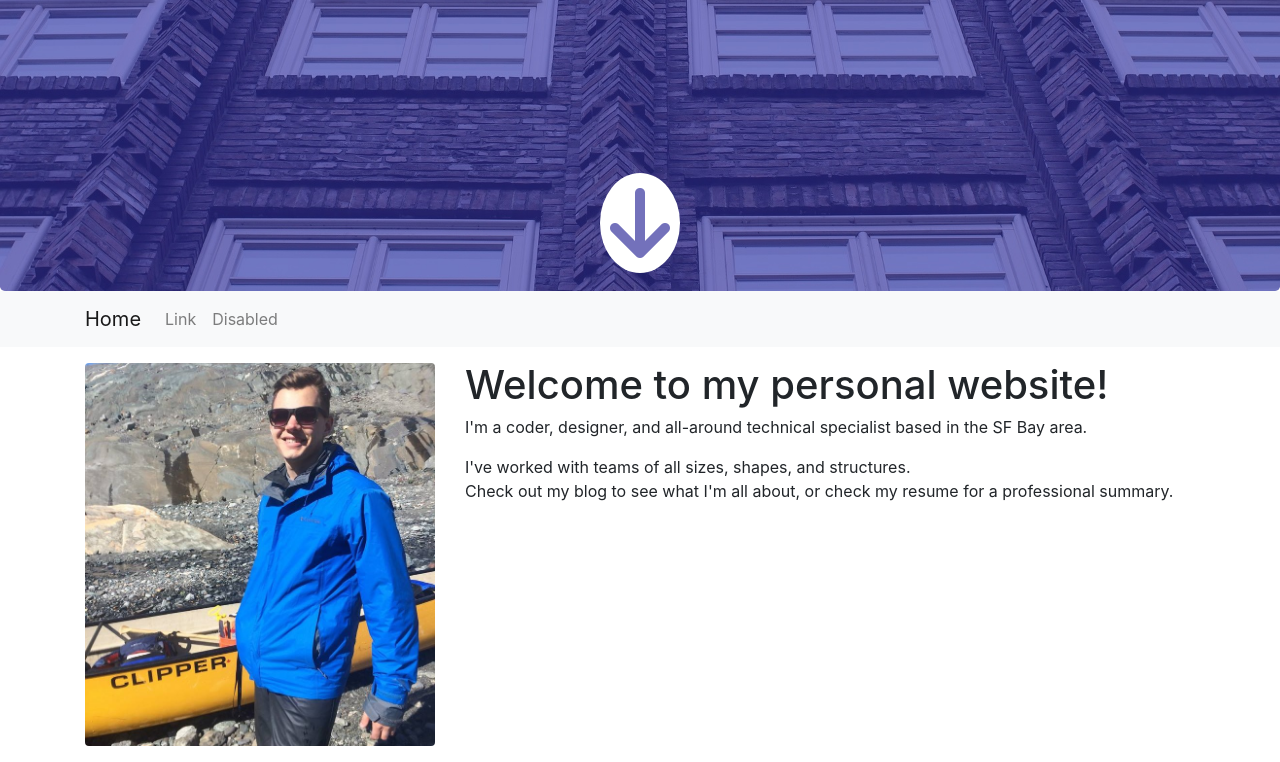
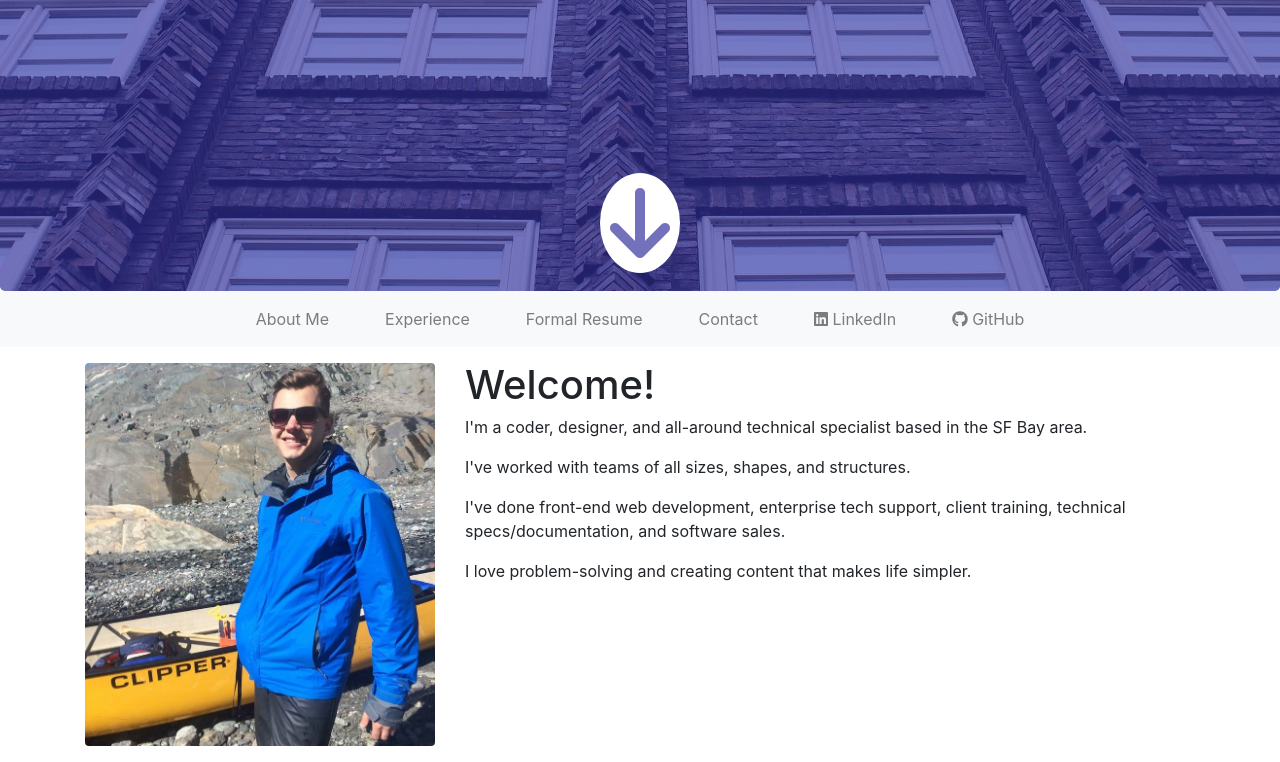
Before and after one commit to chrismechler/chrismechler.github.io, a plain HTML site: page index.html in a window 1280 px wide. Shown: the part 509-1271 px from the top of the page. Drawn offline with nearby package versions, Linux system fonts and the light colour scheme.

Commit message:
resume, navbar

```diff
--- a/index.html
+++ b/index.html
@@ -23,17 +23,29 @@
   </div>
   <nav class="navbar navbar-expand-lg navbar-light bg-light">
     <div class="container">
-      <a class="navbar-brand" href="#">Home</a>
       <button class="navbar-toggler" type="button" data-toggle="collapse" data-target="#navbarSupportedContent" aria-controls="navbarSupportedContent" aria-expanded="false" aria-label="Toggle navigation">
         <span class="navbar-toggler-icon"></span>
       </button>
-      <div class="collapse navbar-collapse" id="navbarSupportedContent">
-        <ul class="navbar-nav mr-auto">
+      <div class="collapse navbar-collapse justify-content-center" id="navbarSupportedContent">
+        <ul class="navbar-nav">
           <li class="nav-item">
-            <a class="nav-link" href="#">Link</a>
+            <a class="nav-link" href="#about">About Me</a>
           </li>
           <li class="nav-item">
-            <a class="nav-link" href="#">Disabled</a>
+            <a class="nav-link" href="#">Experience</a>
+          </li>
+          <li class="nav-item">
+            <a class="nav-link" href="sources/Christopher_Mechler_Resume.pdf">Formal Resume</a>
+          </li>
+          <li class="nav-item">
+            <a class="nav-link" href="mailto:christopher.mechler@gmail.com?Subject=Hi%20Chris">Contact</a>
+          </li>
+          <li class="nav-item">
+            <a class="nav-link" href="https://www.linkedin.com/in/cmechler/"><i class="fa fa-linkedin-square" aria-hidden="true"></i> LinkedIn</a>
+          </li>
+          <li class="nav-item">
+            <a class="nav-link" href="https://github.com/chrismechler"><i class="fa fa-github" aria-hidden="true"></i>
+ GitHub</a>
           </li>
         </ul>
       </div>
@@ -44,11 +56,12 @@
       <div class="col-4 text-center">
         <img src="sources/profile.jpg" class=" img-fluid rounded mx-auto" alt="That's me!">
       </div>
-      <div class="col-8">
-        <h1>Welcome to my personal website!
-        </h1>
+      <div id="about" class="col-8">
+        <h1>Welcome!</h1>
         <p>I'm a coder, designer, and all-around technical specialist based in the SF Bay area.</p>
-        <p>I've worked with teams of all sizes, shapes, and structures. </br>Check out my blog to see what I'm all about, or check my resume for a professional summary.</p>
+        <p>I've worked with teams of all sizes, shapes, and structures.</p>
+        <p>I've done front-end web development, enterprise tech support, client training, technical specs/documentation, and software sales.</p>
+        <p>I love problem-solving and creating content that makes life simpler.</p>
       </div>
     </div>
   </div>
--- a/sitecss.css
+++ b/sitecss.css
@@ -32,3 +32,6 @@
   border-radius: 50%;
   background: #ffffff;
 }
+.navbar-nav .nav-item{
+  margin: auto 20px;
+}
```
Also changed, not shown: 1 other file.
